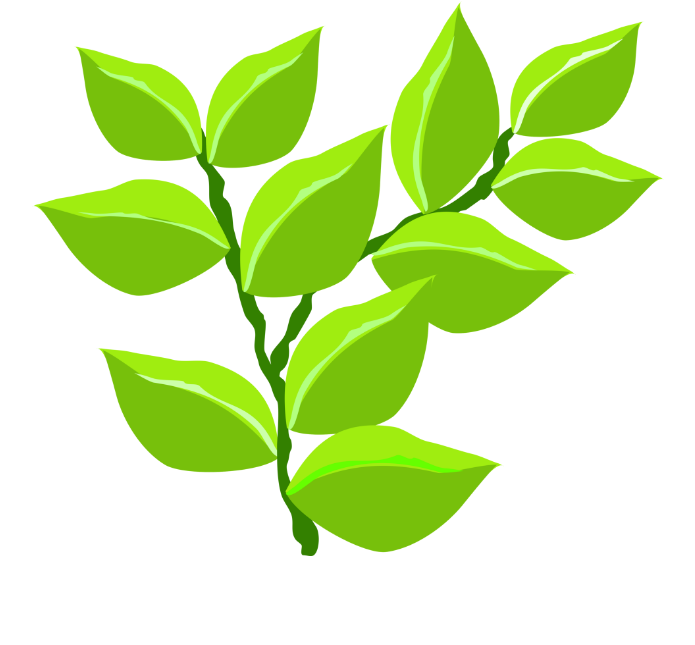
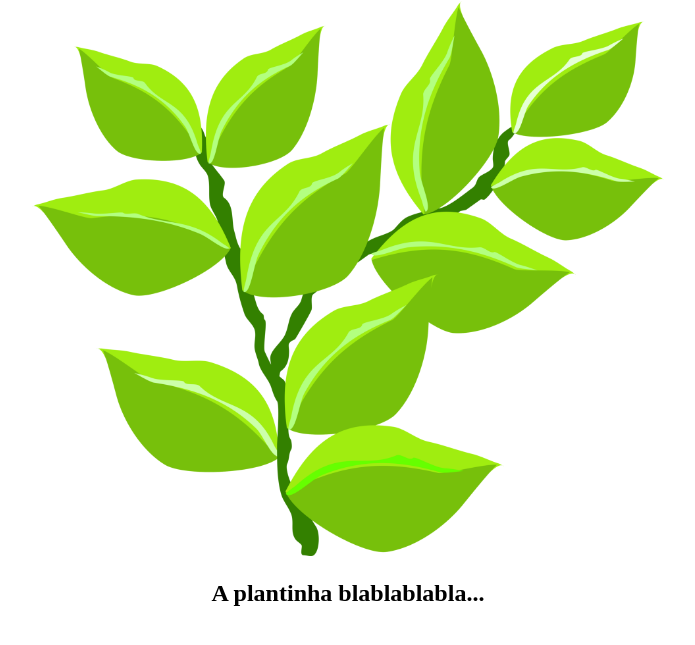
Before and after one commit to ZeDio/INW2MIA, a plain HTML site: page pageteste/index.html in a window 1280 px wide. Shown: the part 79-724 px from the top of the page, without its empty margins (292-987 px from the left). Drawn offline with Linux system fonts and the light colour scheme.

Commit message:
Segundo commit na branch de teste

```diff
--- a/pageteste/index.html
+++ b/pageteste/index.html
@@ -9,6 +9,7 @@
     <center>
         <h1>teste teste teste</h1>
         <img style="width: 50%;" src="./imgs/branch-tree-branch-plant-free-png.webp" alt="desenho digital planta">
+        <h2>A plantinha blablablabla...</h2>
     </center>
 </body>
 </html>
```
